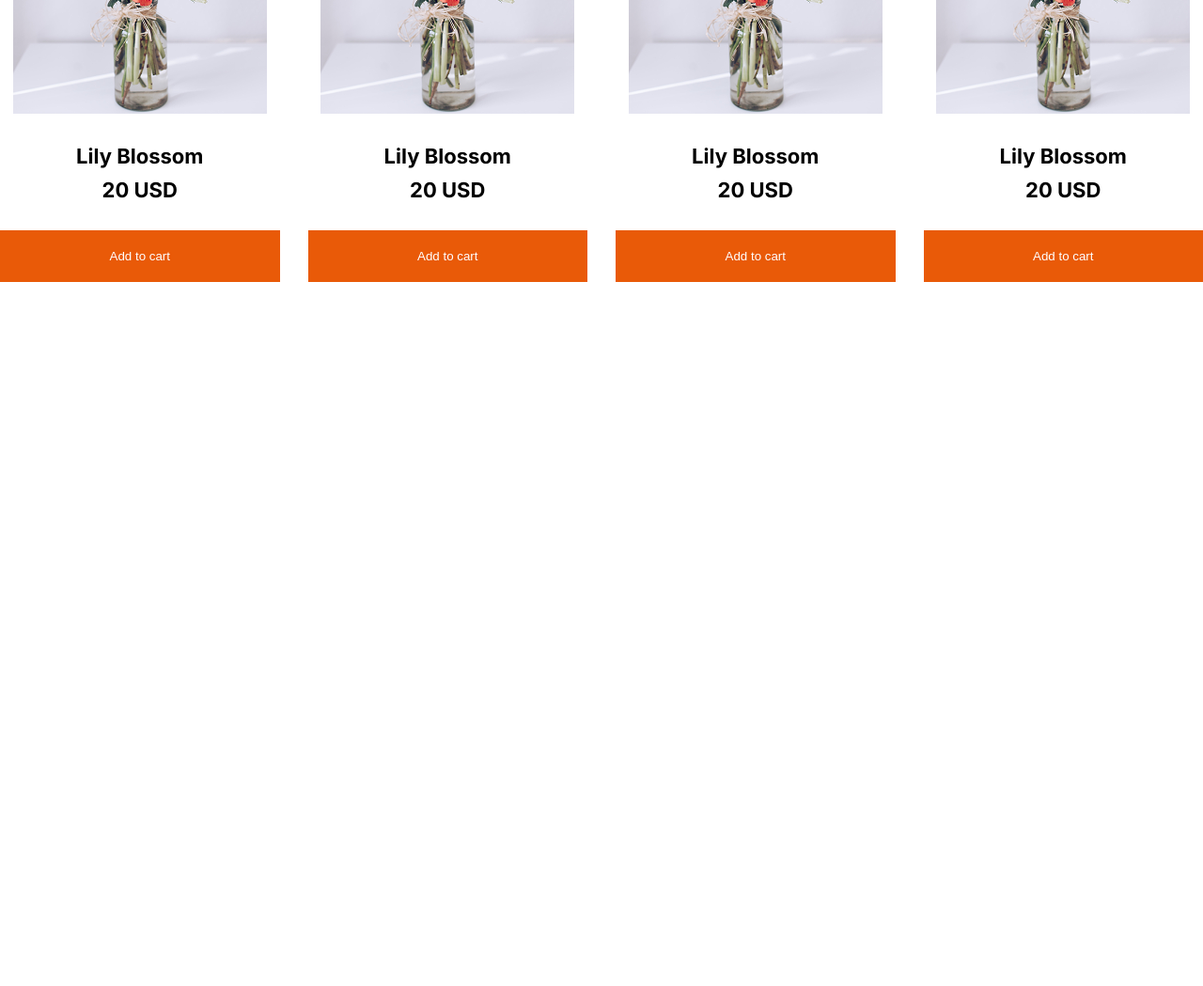
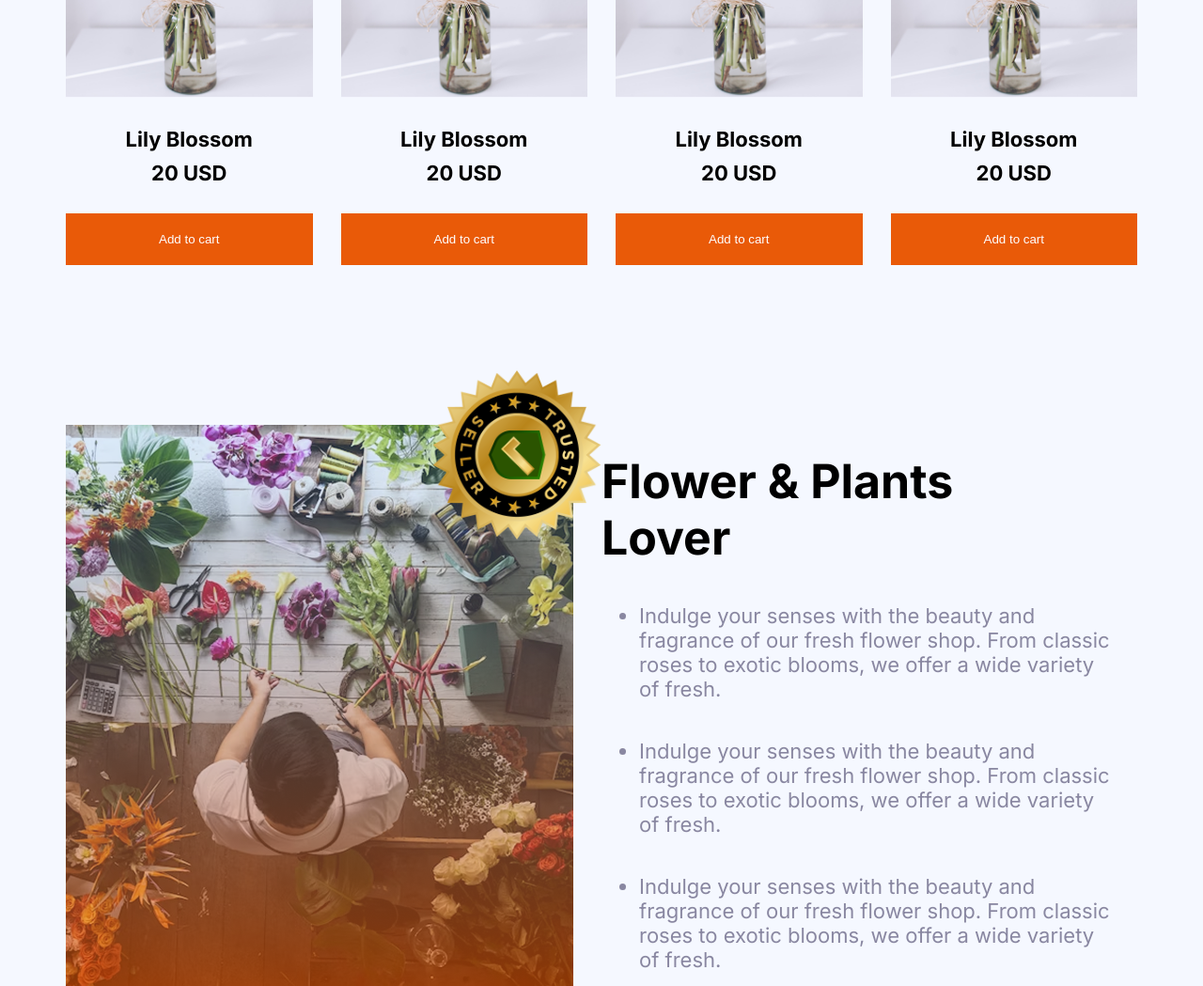
Before and after one commit to armaneousuf/A02-Flower-Garden, a plain HTML site: page index.html in a window 1280 px wide. Shown: the part 1700-2749 px from the top of the page at 94% size. Before the commit the page ends 2000 px from the top, so only its background shows below. Drawn offline with nearby package versions, Linux system fonts and the light colour scheme.

Commit message:
flower-shop completed

```diff
--- a/index.html
+++ b/index.html
@@ -113,6 +113,35 @@
         </div>
     </section>
 
+    <!-- FLOWER STORE SECTION  -->
+
+    <section class="fourth-section" >
+
+<img class="trusted-badge" src="./assets/trusted-badge.png" alt="">
+       <div class="flower-store-container">
+        <img src="./assets/flower-store.png" alt="">
+
+        <div class="flower-store-items">
+            <h2>Flower & Plants <br> Lover</h2>
+            <ul>
+                <li>Indulge your senses with the beauty and <br>fragrance of our fresh flower shop. From classic <br>
+                    roses to exotic blooms,
+                    we
+                    offer a wide variety <br>of fresh.</li>
+                <li>Indulge your senses with the beauty and <br>fragrance of our fresh flower shop. From classic <br>
+                    roses to exotic blooms,
+                    we
+                    offer a wide variety <br>of fresh.</li>
+                <li>Indulge your senses with the beauty and <br>fragrance of our fresh flower shop. From classic <br>
+                    roses to exotic
+                    blooms,
+                    we
+                    offer a wide variety <br>of fresh.</li>
+            </ul>
+        </div>
+       </div>
+    </section>
+
 
     <footer>
 
--- a/styles/styles.css
+++ b/styles/styles.css
@@ -22,9 +22,10 @@
 }
 
 body {
-  max-width: 1280px;
+  max-width: 1140px;
   margin: 0 auto;
   font-family: var(--font-inter);
+  background-color: #f5f8ff;
 }
 
 img {
@@ -145,6 +146,57 @@ section {
     width: 100%;
 }
 
+/* FLOWER STORE SECTION STYLING */
+
+.flower-store-container {
+    display: grid;
+    grid-template-columns: repeat(2, 1fr);
+    /* height: 300px; */
+
+    /* img {
+        height: 450px;
+        width: 500px;
+    } */
+}
+
+.flower-store-container h2 {
+    font-size: 50px;
+    font-weight: 700;
+    /* margin-top: 100px; */
+    padding-top: 30px;
+}
+
+.flower-store-container ul li {
+    padding-top: 40px;
+    margin-left: 40px;
+    font-family: var(--font-inter);
+    font-size: 22px;
+    color: var(--dark-two);
+}
+
+.trusted-badge {
+    height: 250px;
+    width: 250px;
+    text-align: center;
+    position: absolute;
+    left: 355px;
+    /* top: 250px; */
+    bottom: 440px;
+    animation: spin 4s linear infinite;
+}
+
+@keyframes spin {
+    0% {
+        transform: rotate(0deg);
+    }
+    100% {
+        transform: rotate(360deg);
+    }
+}
+
+.fourth-section {
+    position: relative;
+}
 
 
 
```
